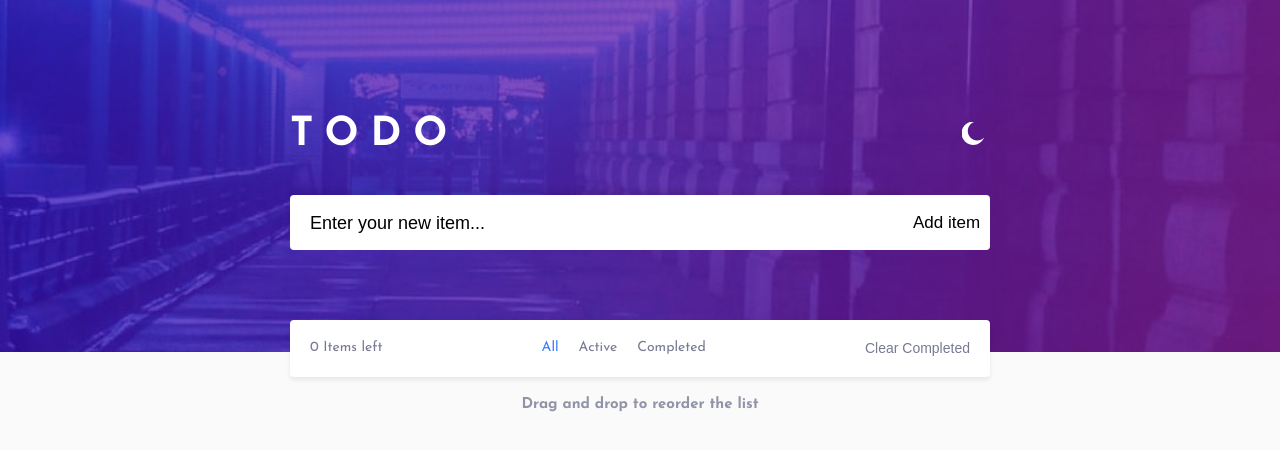
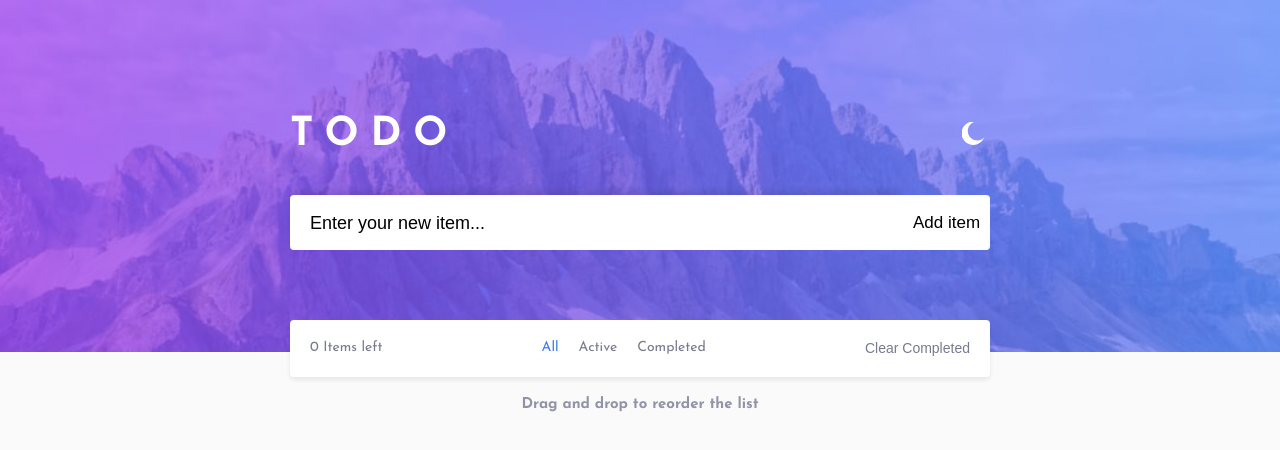
Before and after one commit to MohamedAismaiel/TODO-rep, a Next.js app: page / in a window 1280 px wide. Shown: the top 450 px of the page. Built offline with nearby package versions, Linux system fonts and the light colour scheme.

Commit message:
fixing issues trial 10

```diff
--- a/layout/_background.scss
+++ b/layout/_background.scss
@@ -17,11 +17,8 @@
     height: 110%;
     background-image: url("../bg-desktop-light.jpg");
     transition: var(--transition);
-    // @media only screen and (max-width: 400px) {
-    //   background-image: url("../bg-mobile-light.jpg");
-    // }
-    // @media only screen and (max-width: 400px) {
-    //   background-image: url("../bg-mobile-dark.jpg");
-    // }
+    @media only screen and (max-width: 400px) {
+      background-image: url("../bg-mobile-light.jpg");
+    }
   }
 }
--- a/layout/background.js
+++ b/layout/background.js
@@ -4,8 +4,8 @@ import { ItemContext } from "../components/context/itemContext";
 const Background = () => {
   const ctx = useContext(ItemContext).state;
   const classes = ctx
-    ? "background background-dark"
-    : "background background-light";
+    ? "background background-light"
+    : "background background-dark";
   return <div className={classes}></div>;
 };
 export default Background;
```
